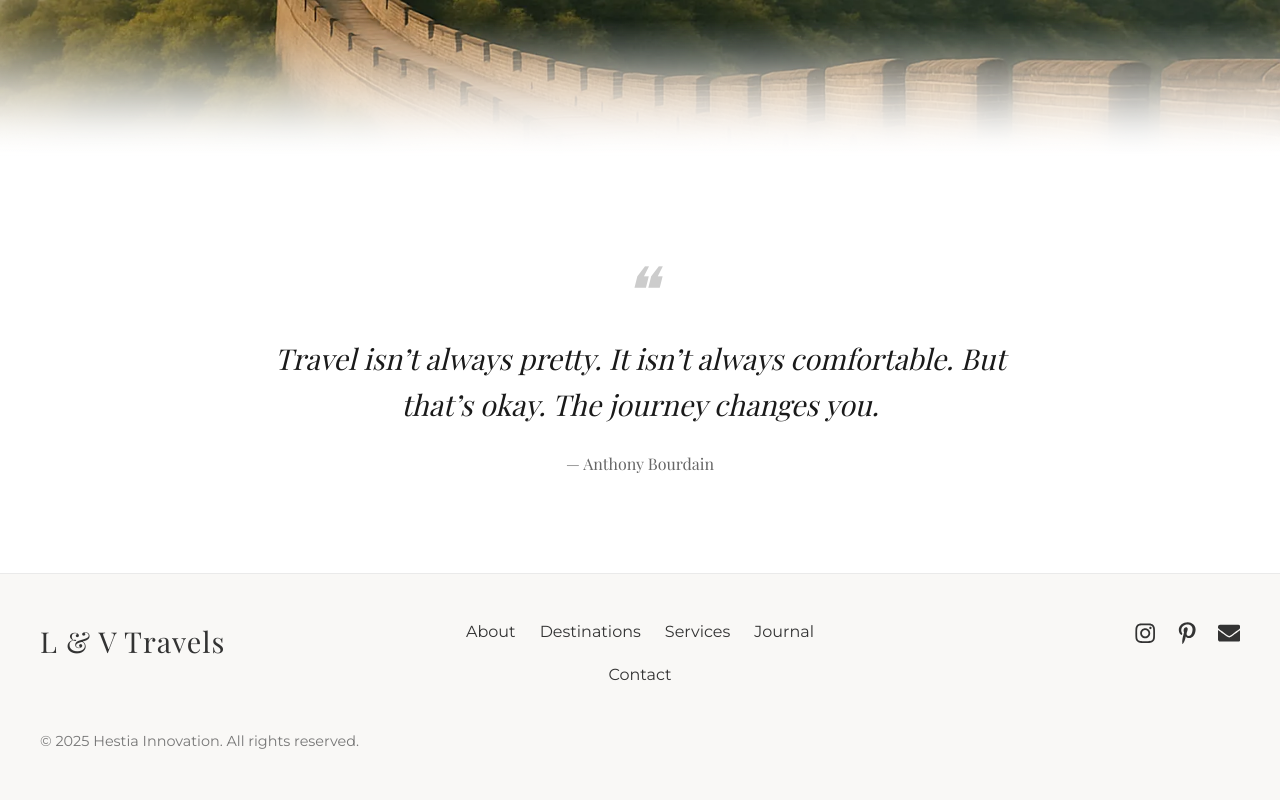
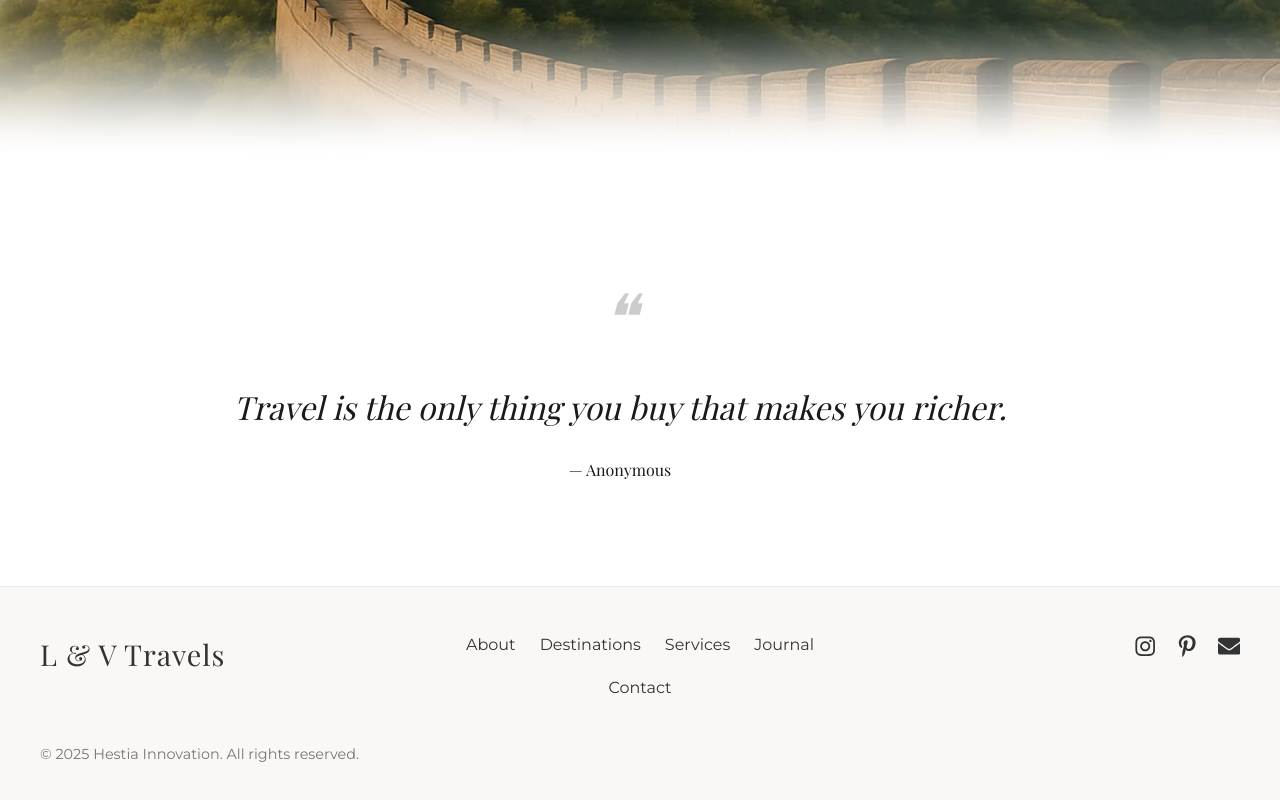
Before and after one commit to lindadelgadomtz/TravelAgency, a React (Create React App) app: page / in a window 1280 px wide. Shown: the part 4268-5068 px from the top of the page. Built offline with nearby package versions, Linux system fonts and the light colour scheme.

Commit message:
feat: added props, color, picture, text, entrance directions

```diff
--- a/src/App.js
+++ b/src/App.js
@@ -100,9 +100,15 @@ function App() {
         overlayHeight="35%"
         height="50vh"
       />
- <QuoteBlock
-  text="Travel isn’t always pretty. It isn’t always comfortable. But that’s okay. The journey changes you."
-  author="Anthony Bourdain"
+<QuoteBlock
+  text="Travel is the only thing you buy that makes you richer."
+  author="Anonymous"
+  fontSize="2rem"
+  animationDirection="left"
+  animationDelay="0.2s"
+  theme="light"
+  variant="classic"
+  backgroundImage={null} // You can later use e.g. "/images/quote-bg.png"
 />
       <Footer />
     </div>
--- a/src/components/quoteBlock/QuoteBlock.css
+++ b/src/components/quoteBlock/QuoteBlock.css
@@ -1,32 +1,87 @@
 .quote-block {
     margin: 4rem auto;
-    padding: 2rem 1rem;
+    padding: 2.5rem 1.5rem;
     text-align: center;
-    color: #1a1a1a;
-    position: relative;
     font-style: italic;
     line-height: 1.6;
+    opacity: 0;
+    transform: translateY(20px);
+    transition: all 0.6s ease-out;
+    background-size: contain;
+    background-repeat: no-repeat;
+    background-position: center;
+    background-color: transparent;
   }
 
-  .quote-block .quote-mark {
+  /* Directional animations */
+  .animate-up {
+    opacity: 1;
+    transform: translateY(0);
+    transition-delay: var(--animation-delay, 0s);
+  }
+  .animate-down {
+    opacity: 1;
+    transform: translateY(0);
+    transition-delay: var(--animation-delay, 0s);
+  }
+  .animate-left {
+    opacity: 1;
+    transform: translateX(0);
+    transition-delay: var(--animation-delay, 0s);
+  }
+  .animate-right {
+    opacity: 1;
+    transform: translateX(0);
+    transition-delay: var(--animation-delay, 0s);
+  }
+
+  /* Initial transforms */
+  .quote-block:not(.animate-up) { transform: translateY(20px); }
+  .quote-block:not(.animate-down) { transform: translateY(-20px); }
+  .quote-block:not(.animate-left) { transform: translateX(20px); }
+  .quote-block:not(.animate-right) { transform: translateX(-20px); }
+
+  /* Quote styling */
+  .quote-mark {
     font-size: 4rem;
-    line-height: 1;
     color: #ccc;
     margin-bottom: 1rem;
   }
 
-  .quote-block .quote-text {
+  .quote-text {
     margin: 0 auto;
     white-space: pre-line;
   }
 
-  .quote-block .quote-author {
+  .quote-author {
     margin-top: 1.5rem;
     display: block;
     font-size: 1rem;
-    color: #666;
+    color: inherit;
     font-style: normal;
     font-weight: 400;
+  }
+
+  /* Theme variants */
+  .theme-light {
+    color: #1a1a1a;
+  }
+  .theme-dark {
+    color: #f3f3f3;
+  }
+
+  /* Style variants */
+  .variant-classic {
+    font-style: italic;
+  }
+
+  .variant-testimonial {
+    font-style: normal;
+    font-weight: 500;
+    border-left: 3px solid #ccc;
+    padding-left: 1rem;
+    text-align: left;
+    max-width: 700px;
   }
 
   @media (max-width: 600px) {
@@ -35,11 +90,11 @@
       padding: 1.5rem 1rem;
     }
 
-    .quote-block .quote-mark {
+    .quote-mark {
       font-size: 3rem;
     }
 
-    .quote-block .quote-author {
+    .quote-author {
       font-size: 0.9rem;
     }
   }
--- a/src/components/quoteBlock/QuoteBlock.jsx
+++ b/src/components/quoteBlock/QuoteBlock.jsx
@@ -1,6 +1,7 @@
 import React from 'react';
 import PropTypes from 'prop-types';
 import './QuoteBlock.css';
+import useInView from '../../utils/useInView';
 
 const QuoteBlock = ({
   text,
@@ -9,11 +10,28 @@ const QuoteBlock = ({
   fontFamily = `'Playfair Display', serif`,
   maxWidth = '800px',
   decoration = true,
+  animationDelay = '0s',
+  animationDirection = 'up',
+  threshold = 0.2,
+  backgroundImage = null,
+  variant = 'classic',
+  theme = 'light',
 }) => {
+  const [ref, isInView] = useInView({ threshold });
+
   return (
     <blockquote
-      className="quote-block"
-      style={{ fontSize, fontFamily, maxWidth }}
+      ref={ref}
+      className={`quote-block variant-${variant} theme-${theme} ${
+        isInView ? `animate-${animationDirection}` : ''
+      }`}
+      style={{
+        fontSize,
+        fontFamily,
+        maxWidth,
+        '--animation-delay': animationDelay,
+        backgroundImage: backgroundImage ? `url(${backgroundImage})` : 'none',
+      }}
     >
       {decoration && <div className="quote-mark">❝</div>}
       <p className="quote-text">{text}</p>
@@ -29,6 +47,12 @@ QuoteBlock.propTypes = {
   fontFamily: PropTypes.string,
   maxWidth: PropTypes.string,
   decoration: PropTypes.bool,
+  animationDelay: PropTypes.string,
+  animationDirection: PropTypes.oneOf(['up', 'down', 'left', 'right']),
+  threshold: PropTypes.number,
+  backgroundImage: PropTypes.string,
+  variant: PropTypes.oneOf(['classic', 'testimonial']),
+  theme: PropTypes.oneOf(['light', 'dark']),
 };
 
 export default QuoteBlock;
```
